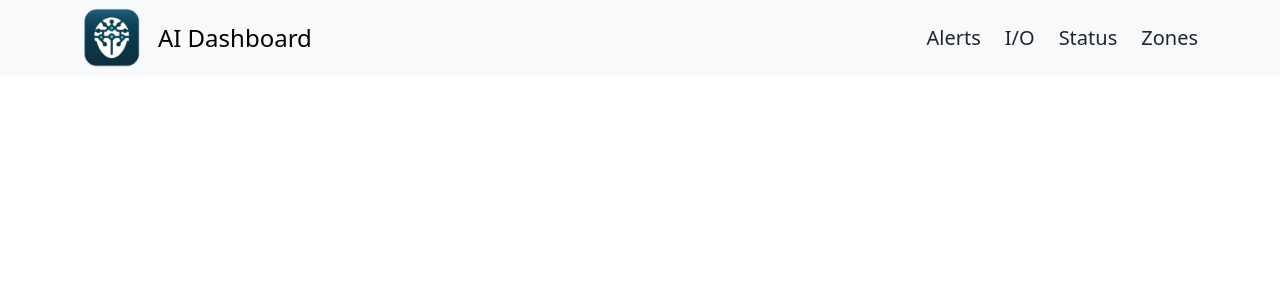
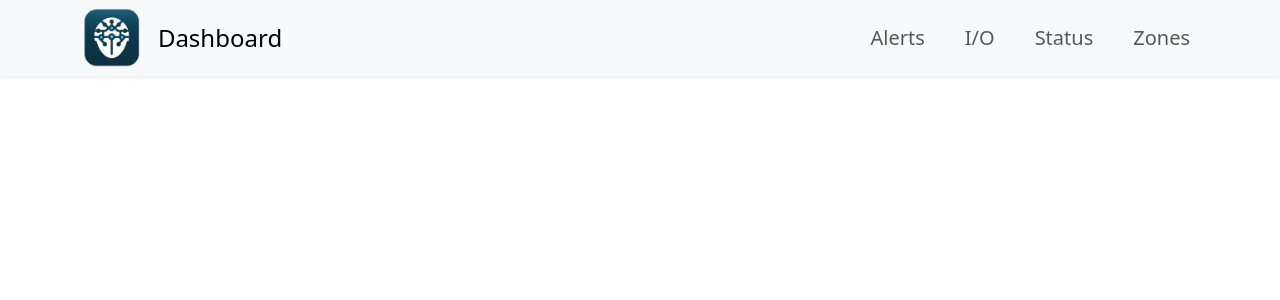
Before and after one commit to dingjw1997/AI-Dashboard, a React (Create React App) app: page / in a window 1280 px wide. Shown: the top 300 px of the page. Built offline with nearby package versions, Linux system fonts and the light colour scheme.

Commit message:
Change Header styles and implementation

```diff
--- a/src/components/Header/Header.tsx
+++ b/src/components/Header/Header.tsx
@@ -1,9 +1,26 @@
 import React from "react";
 import styles from './Header.module.css';
 
-function Header() {
+interface NavLink {
+  href: string;
+  text: string;
+}
+
+interface HeaderProps {
+  title?: string;
+  activeLink?: string;
+}
+
+const navLinks: NavLink[] = [
+  { href: "/alerts/", text: "Alerts" },
+  { href: "/data-io/", text: "I/O" },
+  { href: "/status/", text: "Status" },
+  { href: "/zones/", text: "Zones" },
+];
+
+function Header({ title = "AI Dashboard", activeLink }: HeaderProps) {
     return (
-        <div className="container-fluid p-0 bg-light sticky-top">
+        <div className="container-fluid p-0 bg-light sticky-top shadow-sm">
             <nav className="navbar navbar-expand-lg navbar-light bg-light">
                 <div className="container d-flex flex-nowrap">
 
@@ -14,19 +31,21 @@ function Header() {
                             </div>
                         </a>
 
-                        <a className="navbar-brand flex-grow-1 ms-3 fs-4" href="/">AI Dashboard</a>
+                        <a className="navbar-brand flex-grow-1 ms-3 fs-4" href="/">{title}</a>
                     </div>
 
                     <div className="d-none d-md-flex align-items-center gap-4 fs-5">
-                        <div className="d-flex align-items-center gap-4">
-                            <a className="nav-link flex-grow-1" href="/alerts/">Alerts</a>
-                            <a className="nav-link flex-grow-1" href="/data-io/">I/O</a>
-                            <a className="nav-link flex-grow-1" href="/status/">Status</a>
-                            <a className="nav-link flex-grow-1" href="/zones/">Zones</a>
+                        <div className="navbar-nav d-flex align-items-center gap-4">
+                            {navLinks.map((link, index) => (
+                                <a key={index}
+                                   className={`nav-link flex-grow-1 ${activeLink === link.text ? "active" : ""}`}
+                                   href={link.href}>
+                                    {link.text}
+                                </a>
+                            ))}
                         </div>
                     </div>
                 </div>
-
             </nav>
         </div>
     );
--- a/src/pages/Alerts/Alerts.tsx
+++ b/src/pages/Alerts/Alerts.tsx
@@ -9,7 +9,7 @@ function Alerts() {
   return (
     <div>
       <div className="Header">
-        <Header />
+        <Header title="Alerts" activeLink="Alerts" />
       </div>
       <div className={styles.App}>
         <div className={styles.sidebar}>
--- a/src/pages/Data-IO/Data-IO.tsx
+++ b/src/pages/Data-IO/Data-IO.tsx
@@ -6,7 +6,7 @@ import './Data-IO.css';
 function DataIO() {
   return (
     <div className="App">
-      <Header />
+      <Header title="ML Data and I/O" activeLink="I/O" />
       <div className="content">
         <div className="left-column">
           <div className="info-item">
--- a/src/pages/Home/Home.tsx
+++ b/src/pages/Home/Home.tsx
@@ -2,7 +2,11 @@ import React from 'react';
 import Header from '../../components/Header/Header';
 
 function Home() {
-  return <div><Header /></div>;
+  return (
+  <div>
+    <Header title="Dashboard" activeLink="Home" />
+  </div>
+  );
 }
 
 export default Home;
--- a/src/pages/Status/Status.tsx
+++ b/src/pages/Status/Status.tsx
@@ -62,7 +62,8 @@ function PieChart() {
 function Status() {
   return (
     <div>
-      <Header />
+      <Header title="Status Readout" activeLink="Status" />
+
       <div className="d-flex justify-content-around pt-5 border-bottom border-secondary-subtle">
         <div data-testid="line-chart-container" className="d-flex justify-content-center w-50" style={{height: '350px'}}>
           <LineGraph />
--- a/src/pages/Zones/Zones.tsx
+++ b/src/pages/Zones/Zones.tsx
@@ -14,7 +14,7 @@ function Zones() {
   return (
     <div>
       <div className="Header" data-testid="header-component">
-        <Header />
+        <Header title="Zones" activeLink="Zones" />
       </div>
       <div className="App">
         <header className="App-header">
```
